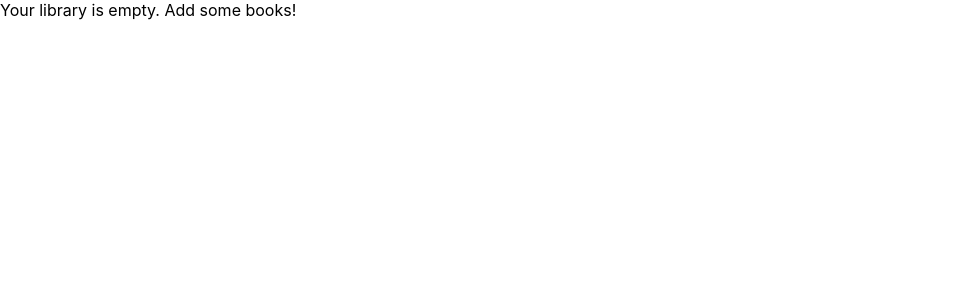
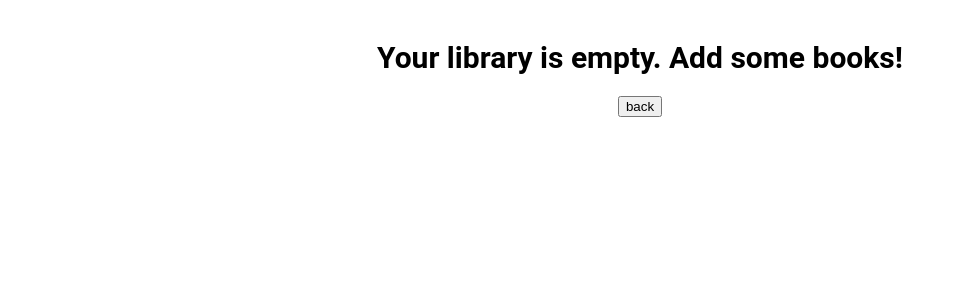
Before and after one commit to revanth-collab/FlareHomes, a React (Create React App) app in the folder book-library-frontend/: page /my-library in a window 1280 px wide. Shown: the top 300 px of the page, without its empty margins (0-964 px from the left). Built offline with nearby package versions, Linux system fonts and the light colour scheme.

Commit message:
Update MyLibraryPage.js

```diff
--- a/book-library-frontend/src/pages/MyLibraryPage.js
+++ b/book-library-frontend/src/pages/MyLibraryPage.js
@@ -1,6 +1,9 @@
 // src/pages/MyLibraryPage.js
 import React, { useContext } from 'react';
 import { LibraryContext } from '../context/LibraryContext';
+import {Link} from "react-router-dom"
+
+import "./pages.css"
 
 const MyLibraryPage = () => {
   const { myLibrary, removeFromLibrary } = useContext(LibraryContext);
@@ -10,20 +13,26 @@ const MyLibraryPage = () => {
   };
 
   if (myLibrary.length === 0) {
-    return <div>Your library is empty. Add some books!</div>;
+    return <div className='error'><h1 className='error-message'>Your library is empty. Add some books!</h1>
+    <Link to={`/`}>
+    <button className='button'>back</button>
+    </Link></div>;
   }
 
   return (
-    <div>
+    <div className='library'>
       <h1>My Library</h1>
-      <ul>
+      <ul className='unlist'>
         {myLibrary.map((book) => (
-          <li key={book.id}>
-            {book.title} by {book.author}
-            <button onClick={() => handleRemoveFromLibrary(book.id)}>Remove</button>
+          <li key={book.id} className='library-list'>
+            <h1 className='library-title'><span className='title'>{book.title}</span> by {book.author}</h1>
+            <button onClick={() => handleRemoveFromLibrary(book.id)} className='button'>Remove</button>
           </li>
         ))}
       </ul>
+      <Link to={`/`}>
+      <button className='button'>Back</button>
+      </Link>
     </div>
   );
 };
```
